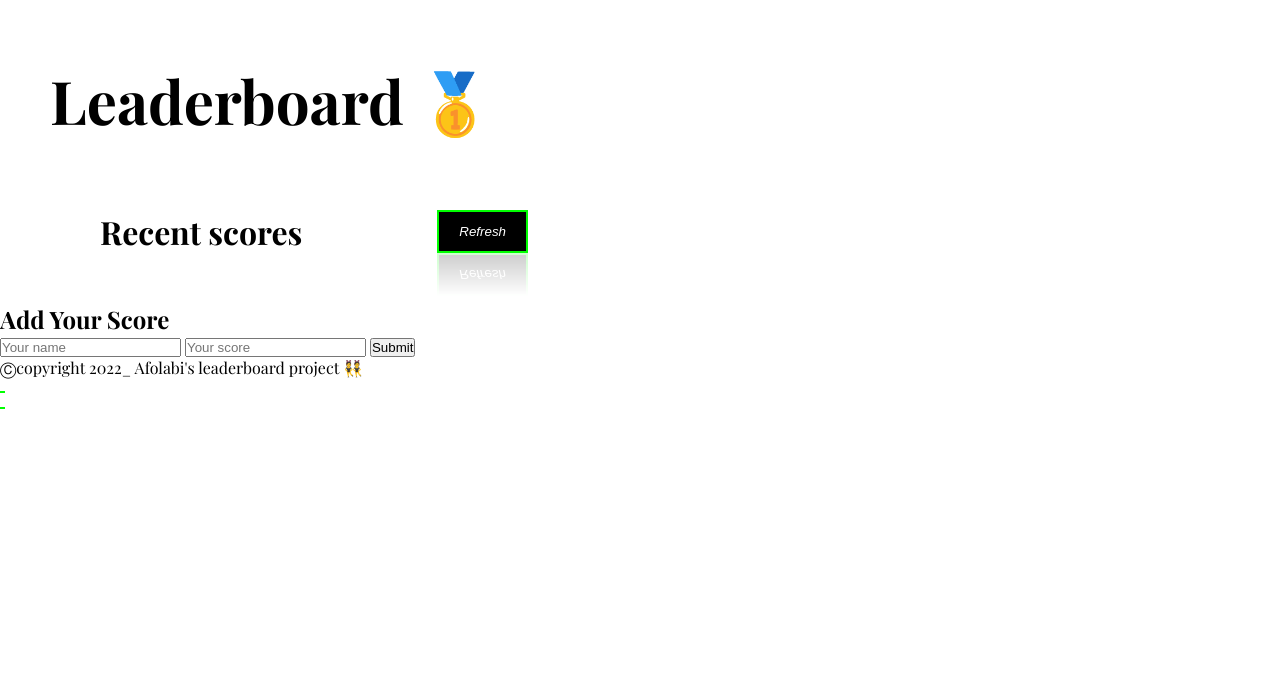
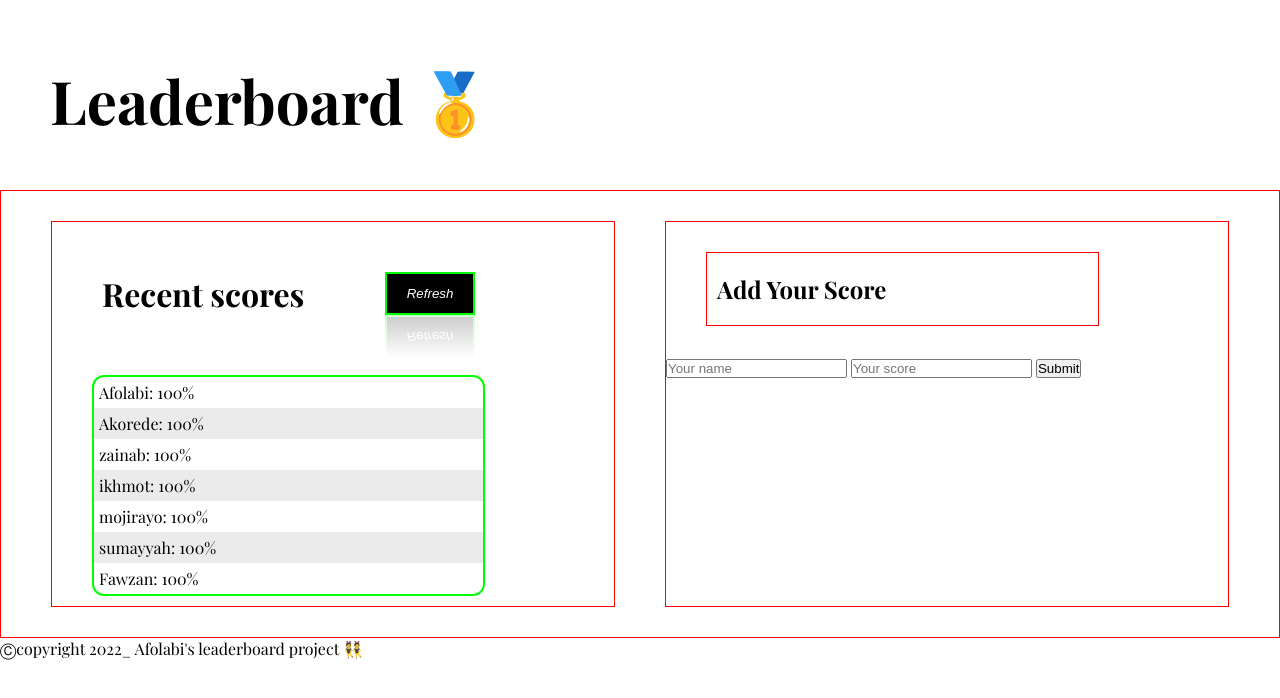
Before and after one commit to brainconnect93/Leaderboard, a website built with webpack: page src/index.html in a window 1280 px wide. Built offline with nearby package versions, Linux system fonts and the light colour scheme; a web font is replaced by a local one.

Commit message:
Style the leader board name and scores

```diff
--- a/src/index.html
+++ b/src/index.html
@@ -26,7 +26,13 @@
                     <button type="button" class="lead-btn">Refresh</button>
                 </div>
                 <ul class="lead-items">
-
+                    <li>Afolabi: 100%</li>
+                    <li>Akorede: 100%</li>
+                    <li>zainab: 100%</li>
+                    <li>ikhmot: 100%</li>
+                    <li>mojirayo: 100%</li>
+                    <li>sumayyah: 100%</li>
+                    <li>Fawzan: 100%</li>
                 </ul>
             </div>
 
--- a/src/styles.css
+++ b/src/styles.css
@@ -8,6 +8,8 @@ body {
   font-family: 'Playfair Display', sans-serif;
   width: 100%;
 }
+
+/* header styling */
 
 .head-bg {
     margin-top: 40px;
@@ -22,9 +24,19 @@ body {
     font-weight: 700;
 }
 
+/* leaderboard score display styling  */
+
+.lead-container {
+    border: 1px solid red;
+    display: flex;
+}
+
 .lead-head {
+    border: 1px solid red;
     width: 50%;
     margin: 30px 50px;
+    display: flex;
+    flex-direction: column;
 }
 
 .lead-box {
@@ -62,14 +74,39 @@ body {
     border: 2px solid #000;
 }
 
-.lead-btn:before {
-    content: '';
-    position: absolute;
-    left: -20px;
-    top: 50%;
-    transform: translateY(-50%);
-    width: 20px;
-    height: 2px;
-    background: #0f0;
-    box-shadow: 5px -8px 0 #0f0, 5px 8px 0 #0f0;
-}
+  .lead-items {
+    width: 70%;
+    height: auto;
+    overflow-y: scroll;
+    margin: 10px 40px;
+    border: 2px solid #0f0;
+    border-radius: 12px;
+  }
+
+  .lead-items::-webkit-scrollbar {
+    display: none;
+  }
+
+  .lead-items li {
+    padding: 5px;
+  }
+
+  .lead-items li:nth-child(even) {
+    background: rgba(225, 225, 225, 0.651);
+  }
+
+  /* form styling  */
+
+  .lead-score {
+    border: 1px solid red;
+    width: 50%;
+    margin: 30px 50px 30px 0;
+    /* display: flex; */
+  }
+
+  .lead-score h2 {
+    border: 1px solid red;
+    margin: 30px 40px;
+    width: 70%;
+    padding: 20px 10px;
+  }
```
